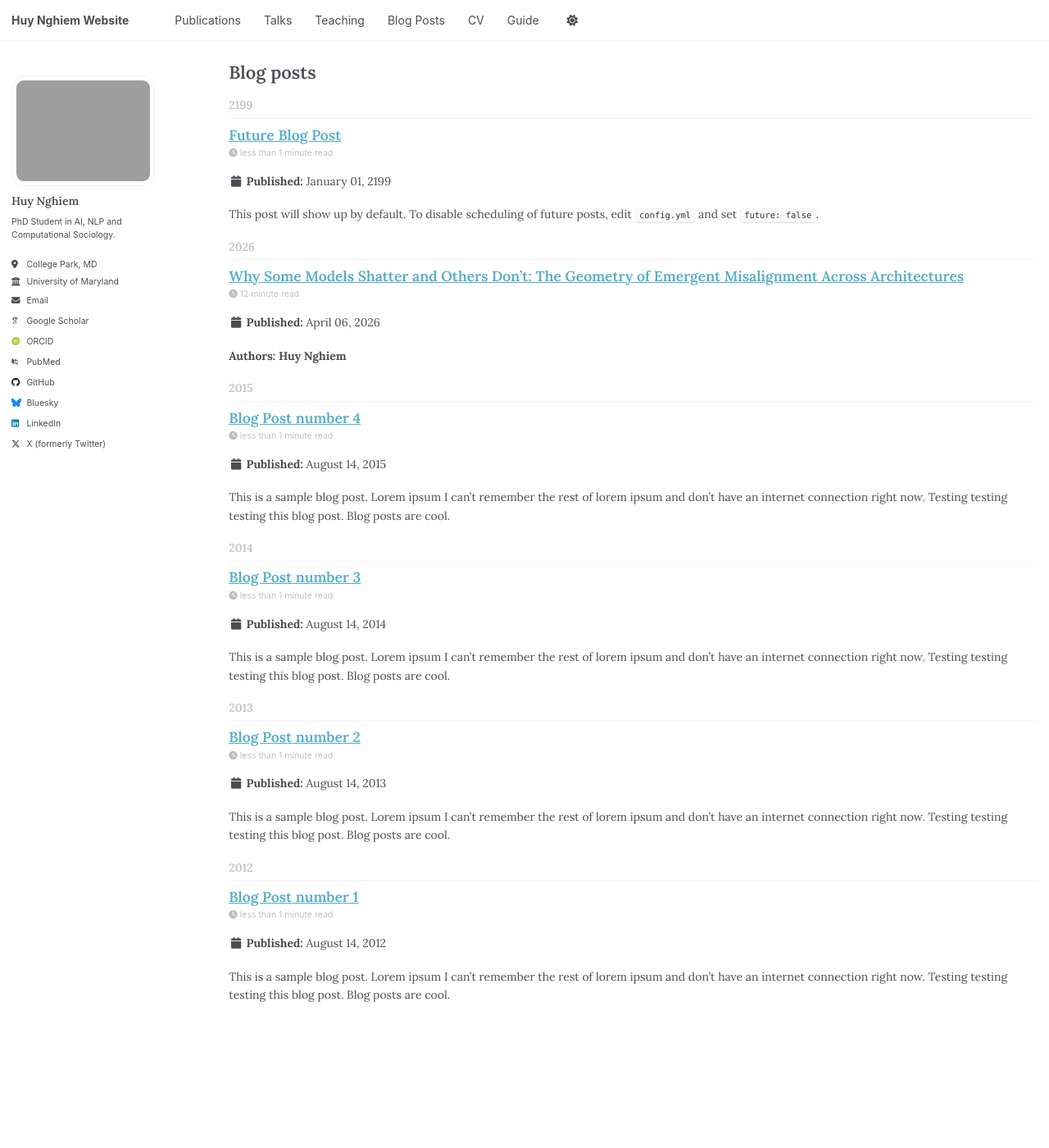
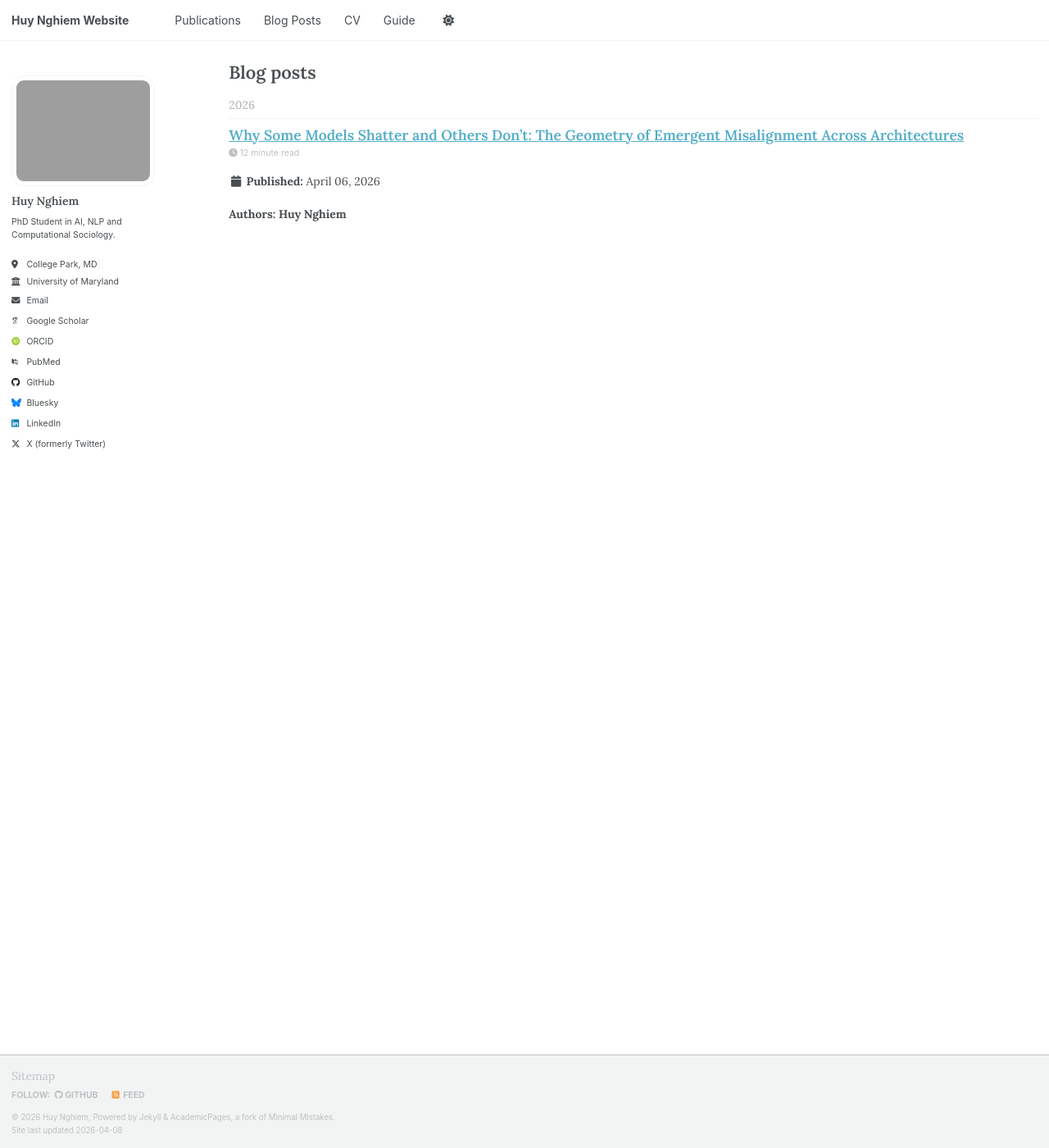
Before and after one commit to hnghiem-nlp/hnghiem-nlp.github.io, a Jekyll site: the page built from _pages/year-archive.html, in a window 1280 px wide and 1400 px high. Shown: the whole window at 82% size. Built offline with Jekyll 4.4.1, drawn with Linux system fonts in a browser that asks for light colours; some web fonts are replaced; a script that is not in the unit is left out.

Commit message:
Remove placeholder blog posts, hide Talks and Teaching tabs
Co-Authored-By: Claude Opus 4.6 (1M context) <noreply@anthropic.com>

```diff
--- a/_posts/2012-08-14-blog-post-1.md
+++ /dev/null
@@ -1,20 +0,0 @@
----
-title: 'Blog Post number 1'
-date: 2012-08-14
-permalink: /posts/2012/08/blog-post-1/
-tags:
-  - cool posts
-  - category1
-  - category2
----
-
-This is a sample blog post. Lorem ipsum I can't remember the rest of lorem ipsum and don't have an internet connection right now. Testing testing testing this blog post. Blog posts are cool.
-
-Headings are cool
-======
-
-You can have many headings
-======
-
-Aren't headings cool?
-------
--- a/_posts/2013-08-14-blog-post-2.md
+++ /dev/null
@@ -1,20 +0,0 @@
----
-title: 'Blog Post number 2'
-date: 2013-08-14
-permalink: /posts/2013/08/blog-post-2/
-tags:
-  - cool posts
-  - category1
-  - category2
----
-
-This is a sample blog post. Lorem ipsum I can't remember the rest of lorem ipsum and don't have an internet connection right now. Testing testing testing this blog post. Blog posts are cool.
-
-Headings are cool
-======
-
-You can have many headings
-======
-
-Aren't headings cool?
-------
--- a/_posts/2014-08-14-blog-post-3.md
+++ /dev/null
@@ -1,20 +0,0 @@
----
-title: 'Blog Post number 3'
-date: 2014-08-14
-permalink: /posts/2014/08/blog-post-3/
-tags:
-  - cool posts
-  - category1
-  - category2
----
-
-This is a sample blog post. Lorem ipsum I can't remember the rest of lorem ipsum and don't have an internet connection right now. Testing testing testing this blog post. Blog posts are cool.
-
-Headings are cool
-======
-
-You can have many headings
-======
-
-Aren't headings cool?
-------
--- a/_posts/2199-01-01-future-post.md
+++ /dev/null
@@ -1,11 +0,0 @@
----
-title: 'Future Blog Post'
-date: 2199-01-01
-permalink: /posts/2012/08/blog-post-4/
-tags:
-  - cool posts
-  - category1
-  - category2
----
-
-This post will show up by default. To disable scheduling of future posts, edit `config.yml` and set `future: false`.
```
Also changed, not shown: _data/navigation.yml (+4 -4 lines), _posts/2015-08-14-blog-post-4.md (deleted, +0 -20 lines).
